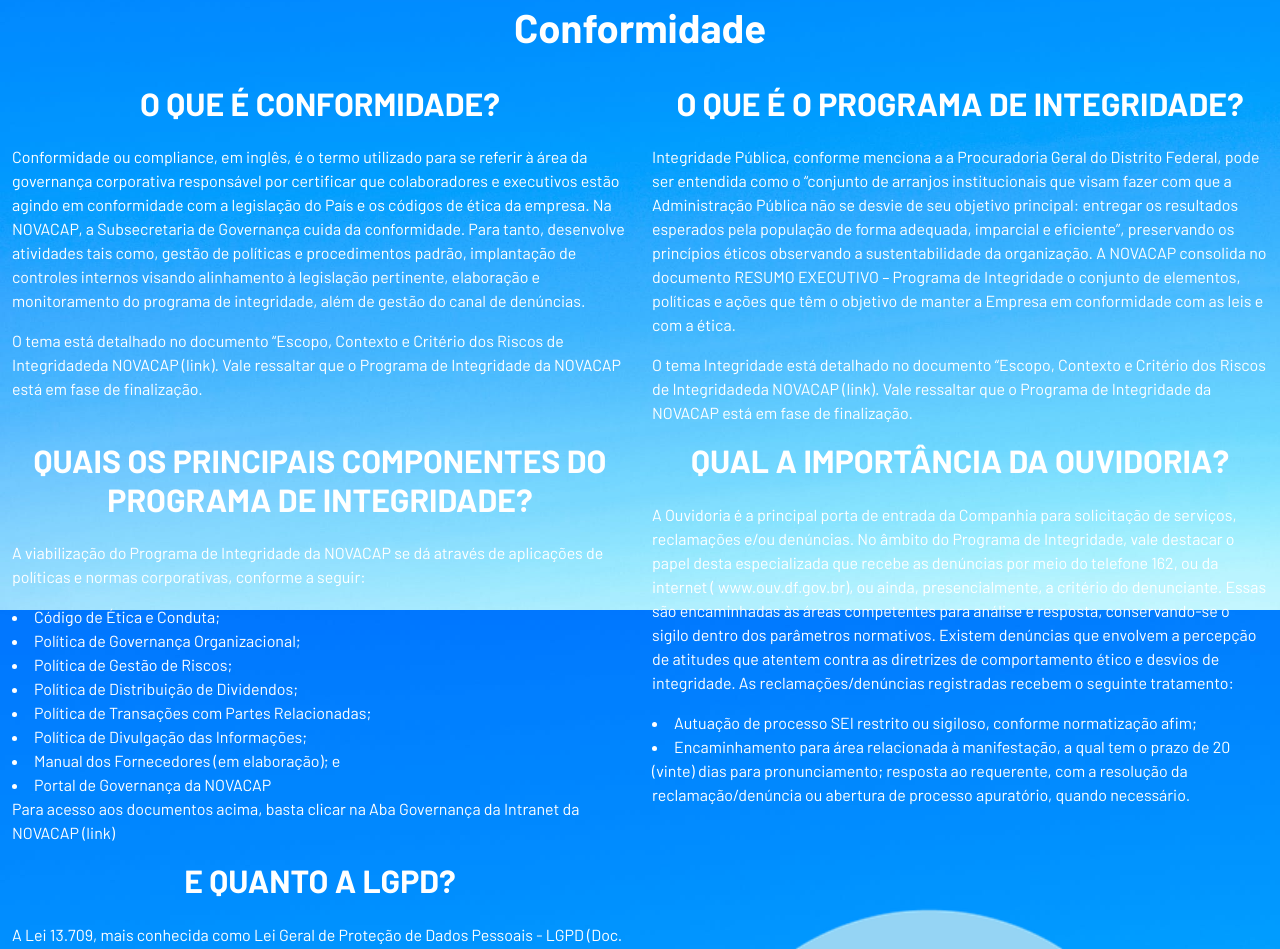
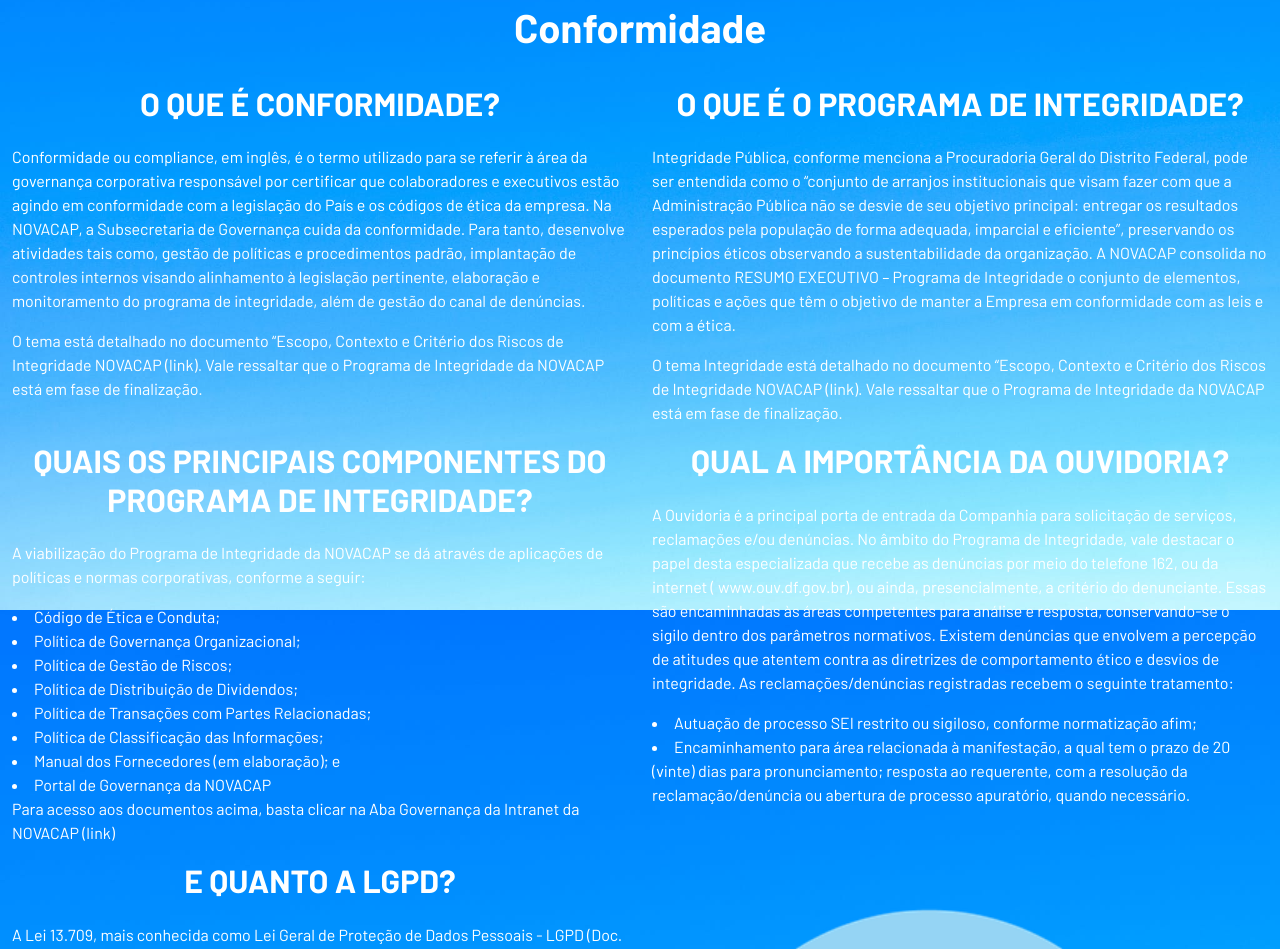
Before and after one commit to NOVACAP/Portal-Governanca, a plain HTML site: page conformidade.html in a window 1280 px wide. Shown: the part 248-1197 px from the top of the page. Drawn offline with nearby package versions, Linux system fonts and the light colour scheme.

Commit message:
correções de ortografia

```diff
--- a/conformidade.html
+++ b/conformidade.html
@@ -82,7 +82,7 @@
                 Conformidade ou compliance, em inglês,  é o termo utilizado para se referir à área da governança corporativa responsável por certificar que colaboradores e executivos estão agindo em conformidade com a legislação do País e os códigos de ética da empresa. Na NOVACAP, a Subsecretaria de Governança cuida da conformidade. Para tanto, desenvolve atividades tais como, gestão de políticas e procedimentos padrão, implantação de controles internos visando alinhamento à legislação pertinente, elaboração e monitoramento do programa de integridade, além de gestão do  canal de denúncias.
             </p>
             <p>
-                O tema está detalhado no documento “Escopo, Contexto e Critério dos Riscos de Integridadeda NOVACAP (link). Vale ressaltar que o Programa de Integridade da NOVACAP está em fase de finalização.
+                O tema está detalhado no documento “Escopo, Contexto e Critério dos Riscos de Integridade NOVACAP (link). Vale ressaltar que o Programa de Integridade da NOVACAP está em fase de finalização.
 
             </p>
           </div>
@@ -91,11 +91,11 @@
                 <strong>O QUE É O PROGRAMA DE INTEGRIDADE?</strong>
             </h2>
             <p>
-                Integridade Pública, conforme menciona a a Procuradoria Geral do Distrito Federal, pode ser entendida como o “conjunto de arranjos institucionais que visam fazer com que a Administração Pública não se desvie de seu objetivo principal: entregar os resultados esperados pela população de forma adequada, imparcial e eficiente”, preservando os princípios éticos observando a sustentabilidade da organização. A NOVACAP consolida no documento RESUMO EXECUTIVO – Programa de Integridade o conjunto de elementos, políticas e ações que têm o objetivo de manter a Empresa em conformidade com as leis e com a ética.
+                Integridade Pública, conforme menciona a Procuradoria Geral do Distrito Federal, pode ser entendida como o “conjunto de arranjos institucionais que visam fazer com que a Administração Pública não se desvie de seu objetivo principal: entregar os resultados esperados pela população de forma adequada, imparcial e eficiente”, preservando os princípios éticos observando a sustentabilidade da organização. A NOVACAP consolida no documento RESUMO EXECUTIVO – Programa de Integridade o conjunto de elementos, políticas e ações que têm o objetivo de manter a Empresa em conformidade com as leis e com a ética.
 
             </p>
             <p>
-                O tema Integridade está detalhado no documento “Escopo, Contexto e Critério dos Riscos de Integridadeda NOVACAP (link). Vale ressaltar que o Programa de Integridade da NOVACAP está em fase de finalização.
+                O tema Integridade está detalhado no documento “Escopo, Contexto e Critério dos Riscos de Integridade NOVACAP (link). Vale ressaltar que o Programa de Integridade da NOVACAP está em fase de finalização.
 
             </p>
           </div>
@@ -111,7 +111,7 @@
               <li>Política de Gestão de Riscos;</li>
               <li>Política de Distribuição de Dividendos;</li>
               <li>Política de Transações com Partes Relacionadas;</li>
-              <li>Política de Divulgação das Informações;</li>
+              <li>Política de Classificação das Informações;</li>
               <li>Manual dos Fornecedores (em elaboração); e</li>
               <li>Portal de Governança da NOVACAP</li>
 
```
Also changed, not shown: governanca.html (+1 -1 lines).
